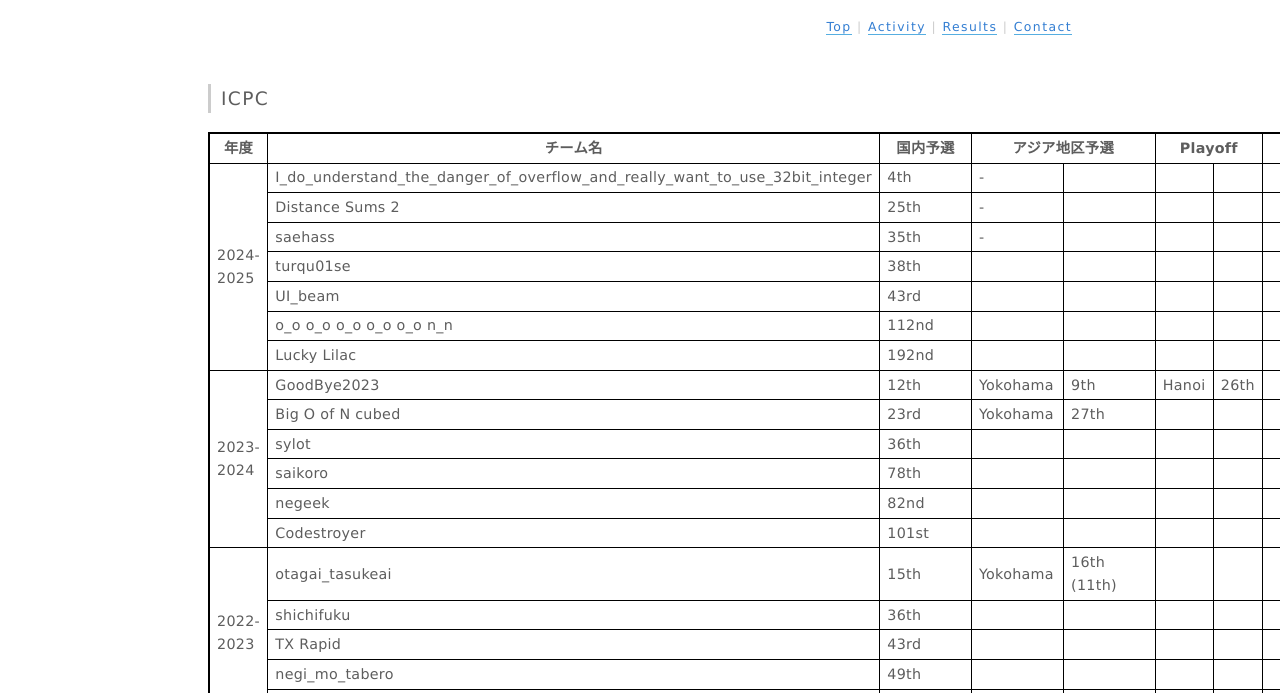
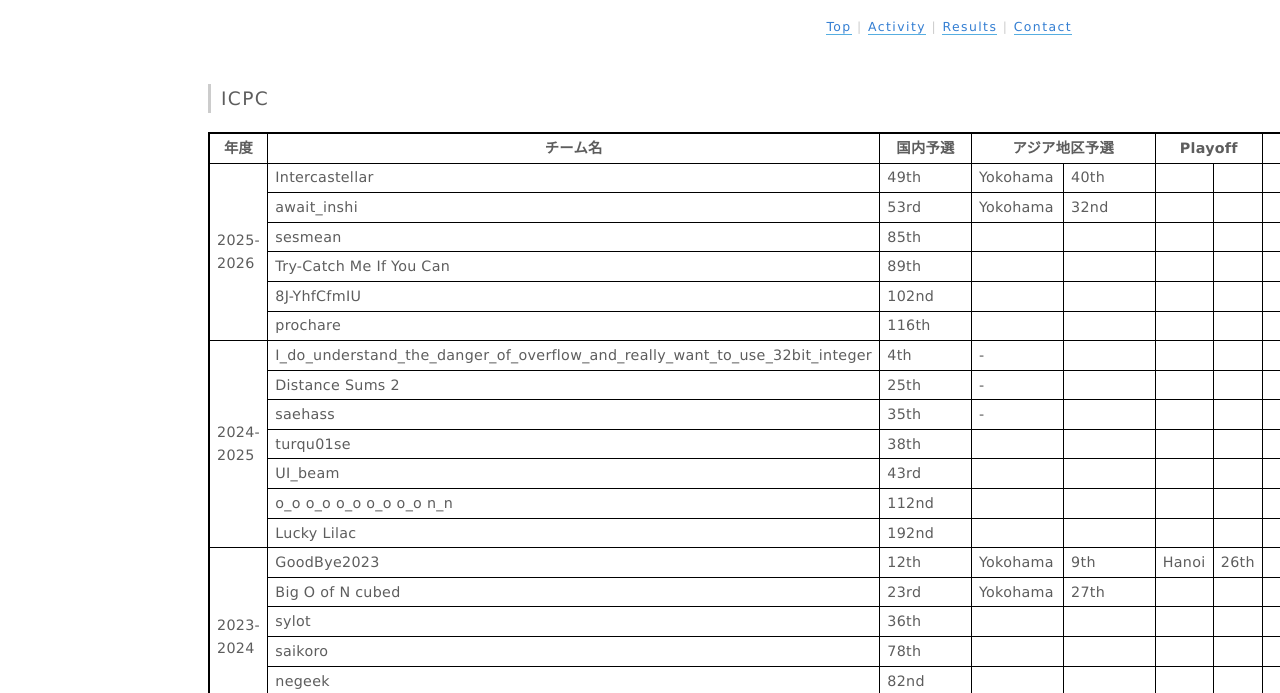
Before and after one commit to tkbpc/tkbpc.github.io, a plain HTML site: page results.html in a window 1280 px wide. Shown: the part 103-796 px from the top of the page. Drawn offline with Linux system fonts and the light colour scheme.

Commit message:
Update ICPC 2025-2026 Information

```diff
--- a/results.html
+++ b/results.html
@@ -30,7 +30,69 @@
 								<tbody>
 									<tr><th>年度</th><th>チーム名</th><th>国内予選</th><th colspan="2">アジア地区予選</th><th colspan="2">Playoff</th><th colspan="2">World Finals</th></tr>
 									<tr>
-										<td rowspan="7">2024-2025</td>
+                                        <td rowspan="6">2025-2026</td>
+                                        <td>Intercastellar</td>
+                                        <td>49th</td>
+                                        <td>Yokohama</td>
+                                        <td>40th</td>
+                                        <td></td>
+                                        <td></td>
+                                        <td></td>
+                                        <td></td>
+                                    </tr>
+                                    <tr>
+                                        <td>await_inshi</td>
+                                        <td>53rd</td>
+                                        <td>Yokohama</td>
+                                        <td>32nd</td>
+                                        <td></td>
+                                        <td></td>
+                                        <td></td>
+                                        <td></td>
+                                    </tr>
+                                    <tr>
+                                        <td>sesmean</td>
+                                        <td>85th</td>
+                                        <td></td>
+                                        <td></td>
+                                        <td></td>
+                                        <td></td>
+                                        <td></td>
+                                        <td></td>
+                                    </tr>
+                                    <tr>
+                                        <td>Try-Catch Me If You Can</td>
+                                        <td>89th</td>
+                                        <td></td>
+                                        <td></td>
+                                        <td></td>
+                                        <td></td>
+                                        <td></td>
+                                        <td></td>
+                                    </tr>
+                                    <tr>
+                                        <td>8J-YhfCfmIU</td>
+                                        <td>102nd</td>
+                                        <td></td>
+                                        <td></td>
+                                        <td></td>
+                                        <td></td>
+                                        <td></td>
+                                        <td></td>
+                                    </tr>
+                                    <tr>
+                                        <td>prochare</td>
+                                        <td>116th</td>
+                                        <td></td>
+                                        <td></td>
+                                        <td></td>
+                                        <td></td>
+                                        <td></td>
+                                        <td></td>
+                                    </tr>
+
+                                    <tr>
+                                    <td rowspan="7">2024-2025</td>
 										<td>I_do_understand_the_danger_of_overflow_and_really_want_to_use_32bit_integer</td>
 										<td>4th</td>
 										<td>-</td><td></td><td></td><td></td><td></td><td></td>
```
